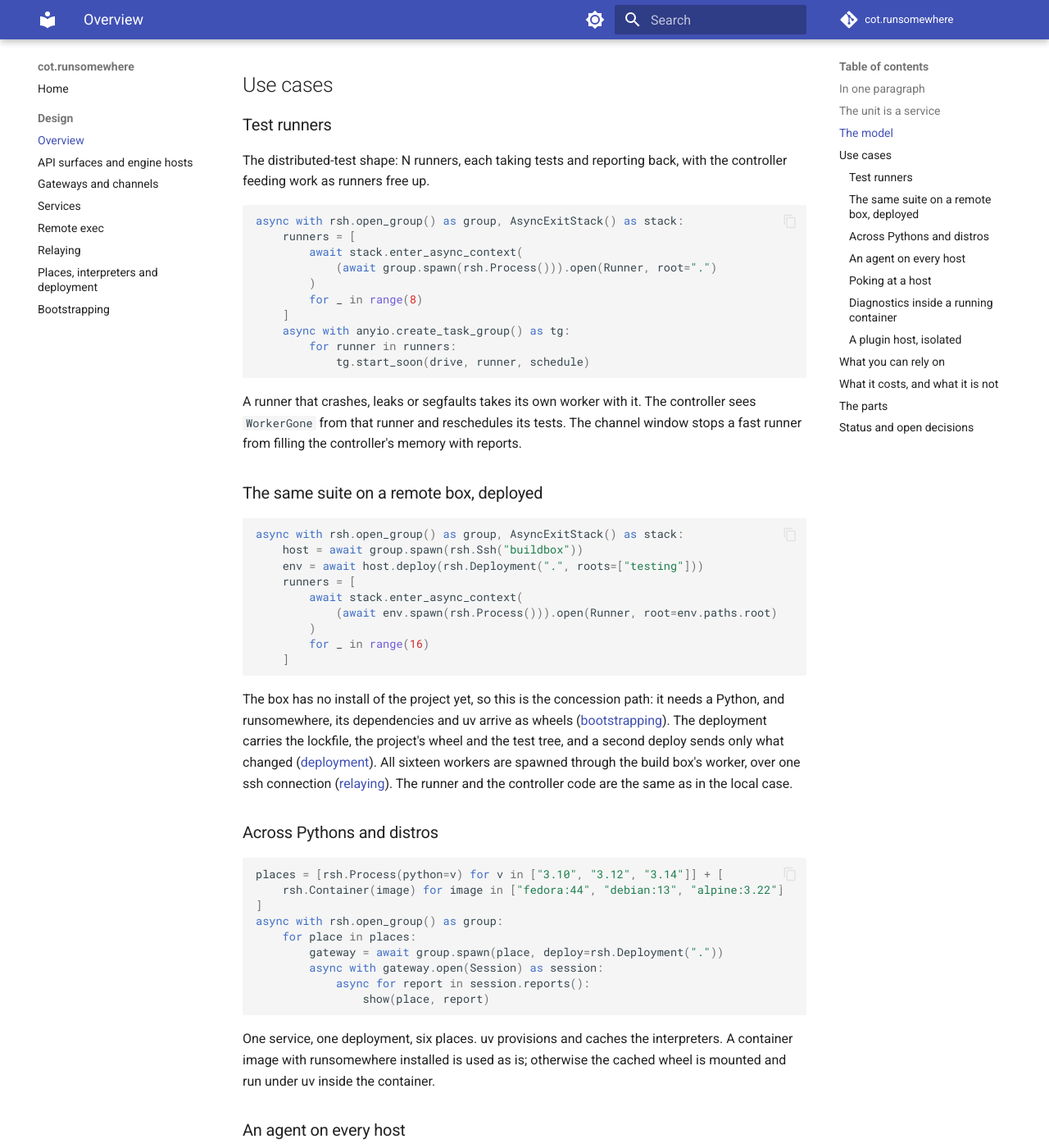
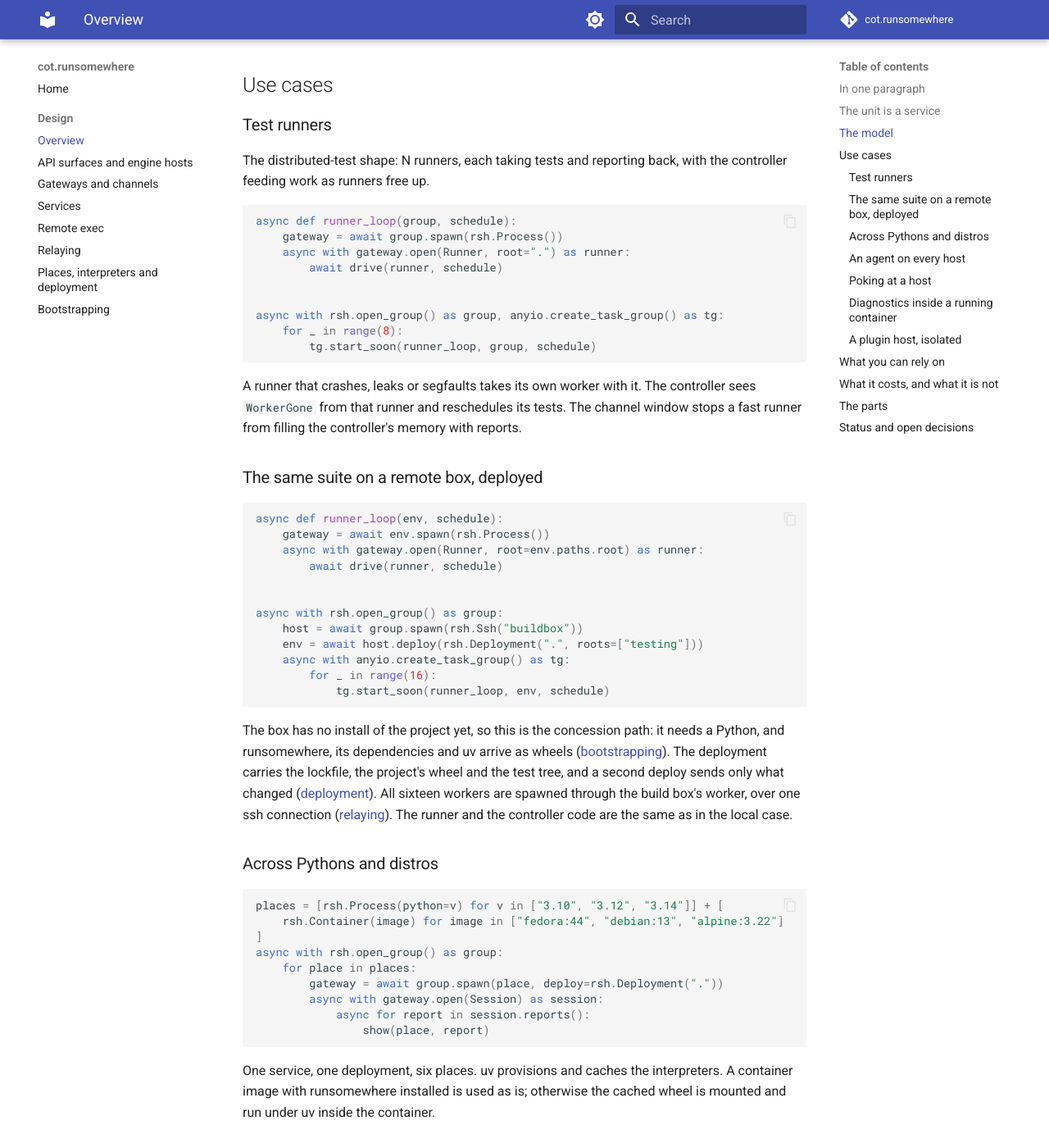
Before and after one commit to cogs-of-testing/cot.runsomewhere, an MkDocs documentation site: the page built from docs/design/index.md, in a window 1280 px wide and 1400 px high, scrolled down 2092 px. Shown: the whole window at 82% size. Built offline with MkDocs 1.6.1 and Material for MkDocs 9.7.7, drawn with Linux system fonts in a browser that asks for light colours; comment, search, counter and statistics services are not loaded.

Commit message:
docs: gateway.open is only a context manager
Fan-out examples open each runner with async with inside the task that
drives it, instead of collecting clients in an AsyncExitStack.

Co-Authored-By: Claude Opus 5.5 via Claude Code <noreply@anthropic.com>

````diff
--- a/docs/design/index.md
+++ b/docs/design/index.md
@@ -110,16 +110,15 @@ The distributed-test shape: N runners, each taking tests and reporting back,
 with the controller feeding work as runners free up.
 
 ```python
-async with rsh.open_group() as group, AsyncExitStack() as stack:
-    runners = [
-        await stack.enter_async_context(
-            (await group.spawn(rsh.Process())).open(Runner, root=".")
-        )
-        for _ in range(8)
-    ]
-    async with anyio.create_task_group() as tg:
-        for runner in runners:
-            tg.start_soon(drive, runner, schedule)
+async def runner_loop(group, schedule):
+    gateway = await group.spawn(rsh.Process())
+    async with gateway.open(Runner, root=".") as runner:
+        await drive(runner, schedule)
+
+
+async with rsh.open_group() as group, anyio.create_task_group() as tg:
+    for _ in range(8):
+        tg.start_soon(runner_loop, group, schedule)
 ```
 
 A runner that crashes, leaks or segfaults takes its own worker with it. The
@@ -130,15 +129,18 @@ reports.
 ### The same suite on a remote box, deployed
 
 ```python
-async with rsh.open_group() as group, AsyncExitStack() as stack:
+async def runner_loop(env, schedule):
+    gateway = await env.spawn(rsh.Process())
+    async with gateway.open(Runner, root=env.paths.root) as runner:
+        await drive(runner, schedule)
+
+
+async with rsh.open_group() as group:
     host = await group.spawn(rsh.Ssh("buildbox"))
     env = await host.deploy(rsh.Deployment(".", roots=["testing"]))
-    runners = [
-        await stack.enter_async_context(
-            (await env.spawn(rsh.Process())).open(Runner, root=env.paths.root)
-        )
-        for _ in range(16)
-    ]
+    async with anyio.create_task_group() as tg:
+        for _ in range(16):
+            tg.start_soon(runner_loop, env, schedule)
 ```
 
 The box has no install of the project yet, so this is the concession path:
````
Also changed, not shown: docs/design/services.md (+3 -1 lines).
